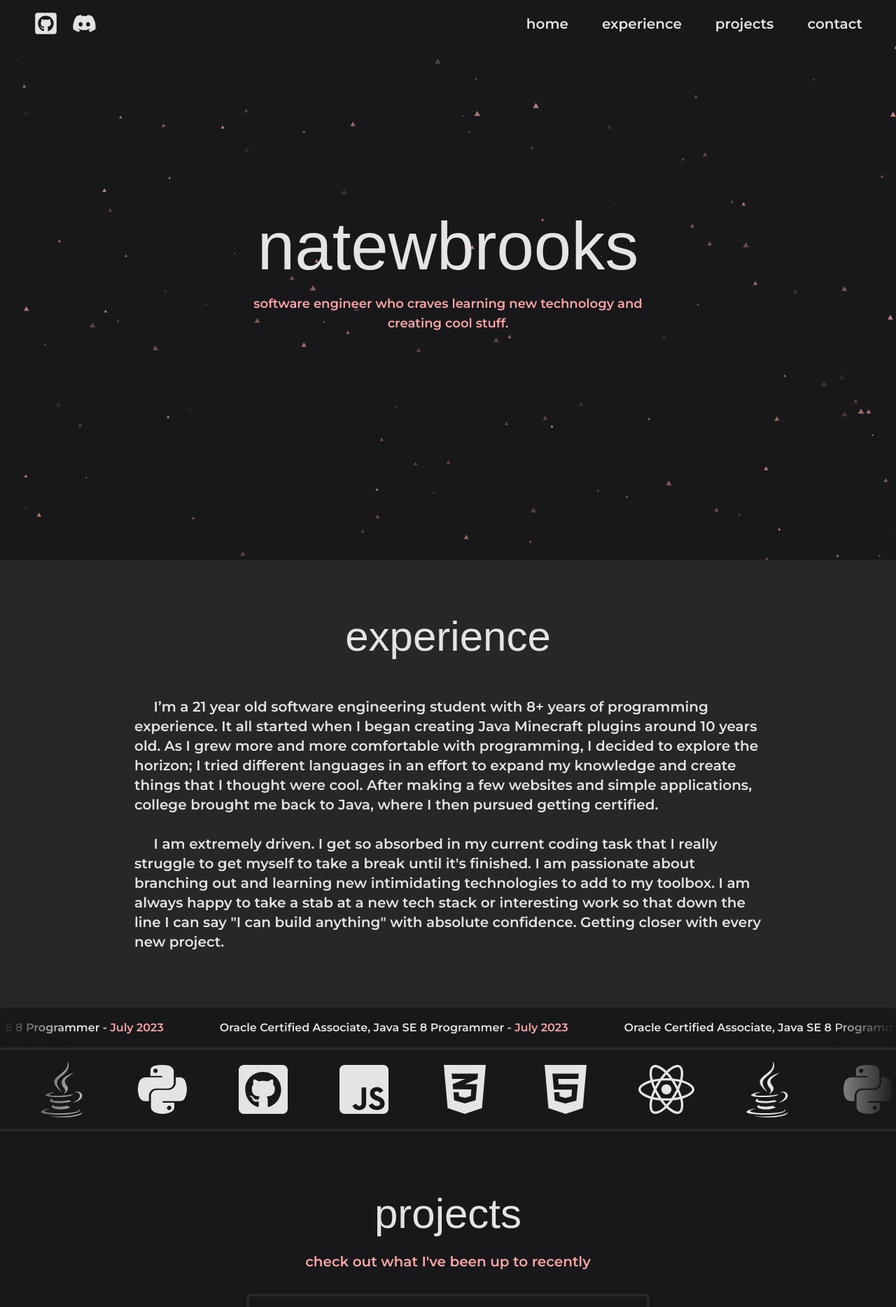
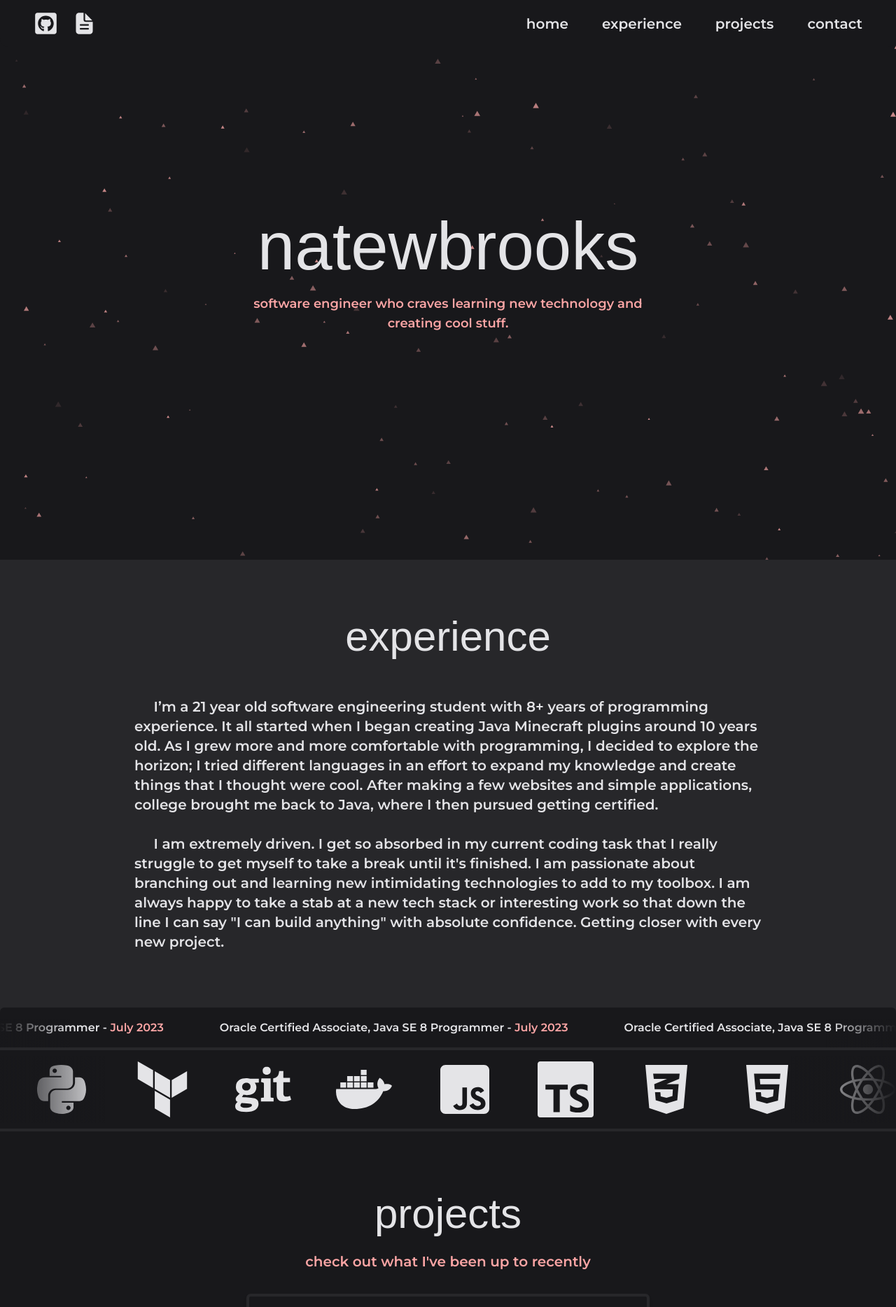
Before and after one commit to natewbrooks/portfolio-website, a Next.js app: page / in a window 1280 px wide. Shown: the top 1868 px of the page at 70% size. Built offline with nearby package versions, Linux system fonts and the light colour scheme; a web font is replaced by a local one.

Commit message:
Add more icons, add resume

```diff
--- a/app/components/IconMarquee.js
+++ b/app/components/IconMarquee.js
@@ -2,6 +2,8 @@ import React from 'react';
 import Marquee from 'react-fast-marquee';
 import {
 	FaGithubSquare,
+	FaGit,
+	FaDocker,
 	FaJsSquare,
 	FaCss3Alt,
 	FaHtml5,
@@ -9,6 +11,7 @@ import {
 	FaJava,
 	FaPython,
 } from 'react-icons/fa';
+import { SiTerraform, SiSvelte, SiTypescript} from "react-icons/si";
 
 export default function IconMarquee({ size }) {
 	return (
@@ -19,11 +22,19 @@ export default function IconMarquee({ size }) {
 			direction='right'
 			gradientColor={`rgb(24, 24, 27)`}
 			gradientWidth={150}>
-			<FaGithubSquare
+			<FaGit
+				size={size}
+				className='mx-8 md:hover:scale-110 cursor-pointer md:hover:text-red-300'
+			/>
+			<FaDocker
 				size={size}
 				className='mx-8 md:hover:scale-110 cursor-pointer md:hover:text-red-300'
 			/>
 			<FaJsSquare
+				size={size}
+				className='mx-8 md:hover:scale-110 cursor-pointer md:hover:text-red-300'
+			/>
+			<SiTypescript
 				size={size}
 				className='mx-8 md:hover:scale-110 cursor-pointer md:hover:text-red-300'
 			/>
@@ -39,6 +50,10 @@ export default function IconMarquee({ size }) {
 				size={size}
 				className='mx-8 md:hover:scale-110 cursor-pointer md:hover:text-red-300'
 			/>
+			<SiSvelte
+				size={size}
+				className='mx-8 md:hover:scale-110 cursor-pointer md:hover:text-red-300'
+			/>
 			<FaJava
 				size={size}
 				className='mx-8 md:hover:scale-110 cursor-pointer md:hover:text-red-300'
@@ -47,6 +62,10 @@ export default function IconMarquee({ size }) {
 				size={size}
 				className='mx-8 md:hover:scale-110 cursor-pointer md:hover:text-red-300'
 			/>
+			<SiTerraform
+				size={size}
+				className='mx-8 md:hover:scale-110 cursor-pointer md:hover:text-red-300'
+			/>
 		</Marquee>
 	);
 }
--- a/app/components/Navbar.js
+++ b/app/components/Navbar.js
@@ -1,6 +1,8 @@
 import React, { useState, useRef } from 'react';
 import { FaGithubSquare, FaDiscord, FaHamburger } from 'react-icons/fa';
+import { IoDocumentText } from "react-icons/io5";
 import ScrollableLink from './ScrollableLink';
+import resume from '../../public/NathanielBrooksResume.pdf'
 
 export default function Navbar({ sections, scrollToTop }) {
 	// State variable to track the mobile menu open/close state
@@ -20,14 +22,20 @@ export default function Navbar({ sections, scrollToTop }) {
 					onClick={() => window.open('https://github.com/natewbrooks?tab=repositories', '_blank')}
 					className='hidden md:block mr-5 text-zinc-200 hover:cursor-pointer hover:text-zinc-400'
 				/>
-				<FaDiscord
+				{/* <FaDiscord
 					size={35}
 					onClick={() => {
 						navigator.clipboard.writeText('n8ful');
 						alert('discord has been copied to your clipboard!');
 					}}
 					className='hidden md:block mr-5 text-zinc-200 hover:cursor-pointer hover:text-zinc-400'
-				/>
+				/> */}
+				<a href={resume} download={"NateBrooksResume"} target='_blank'>
+					<IoDocumentText
+						size={35}
+						className='hidden md:block mr-5 text-zinc-200 hover:cursor-pointer hover:text-zinc-400'
+					/>
+				</a>
 			</div>
 
 			<ul className={`hidden md:flex md:flex-row md:space-x-12`}>
--- a/app/components/carousel/Carousel.js
+++ b/app/components/carousel/Carousel.js
@@ -103,7 +103,7 @@ const Carousel = (props) => {
 		// 	link: 'https://breakthroughcoaching.pro',
 		// },
 		{
-			title: 'Automated Isolated Network Provisioner',
+			title: 'Proprietary Automated Isolated Network Provisioner',
 			dateCompleted: '2025',
 			codeLanguages: 'Docker, SvelteKit, TailwindCSS, Terraform, Python (FastAPI)',
 			projectDescription:
--- a/app/components/carousel/CarouselCard.js
+++ b/app/components/carousel/CarouselCard.js
@@ -24,8 +24,8 @@ const CarouselCard = ({ title, dateCompleted, codeLanguages, projectDescription,
 										<Link
 											href={link}
 											target='_blank'>
-											<h3 className='truncate w-fit max-w-full text-md md:text-2xl'>
-												{title.length > 24 ? `${title.substring(0, 24)}...` : title}
+											<h3 className='truncate w-full text-md md:text-2xl'>
+												{title}
 											</h3>
 										</Link>
 										<BiLinkExternal
```
Also changed, not shown: 1 other file (tests, documents, lock files or other folders).
